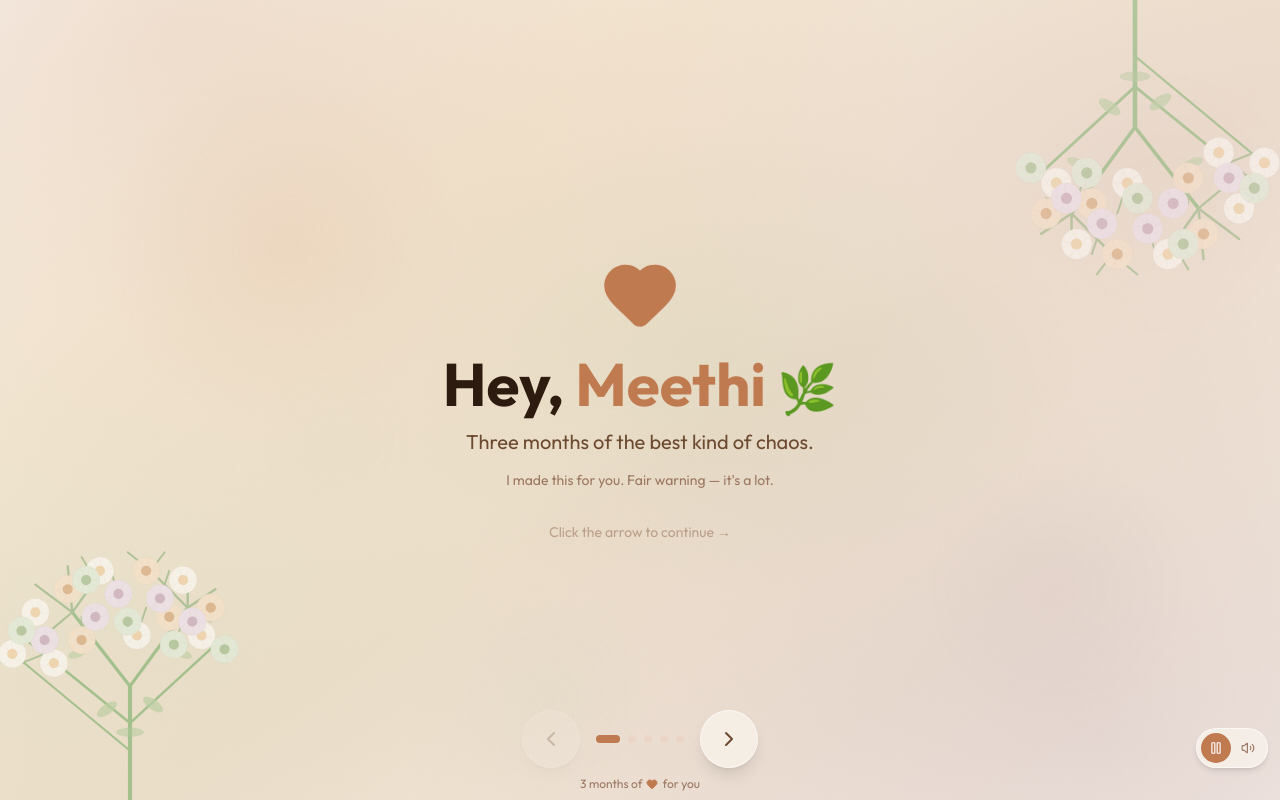
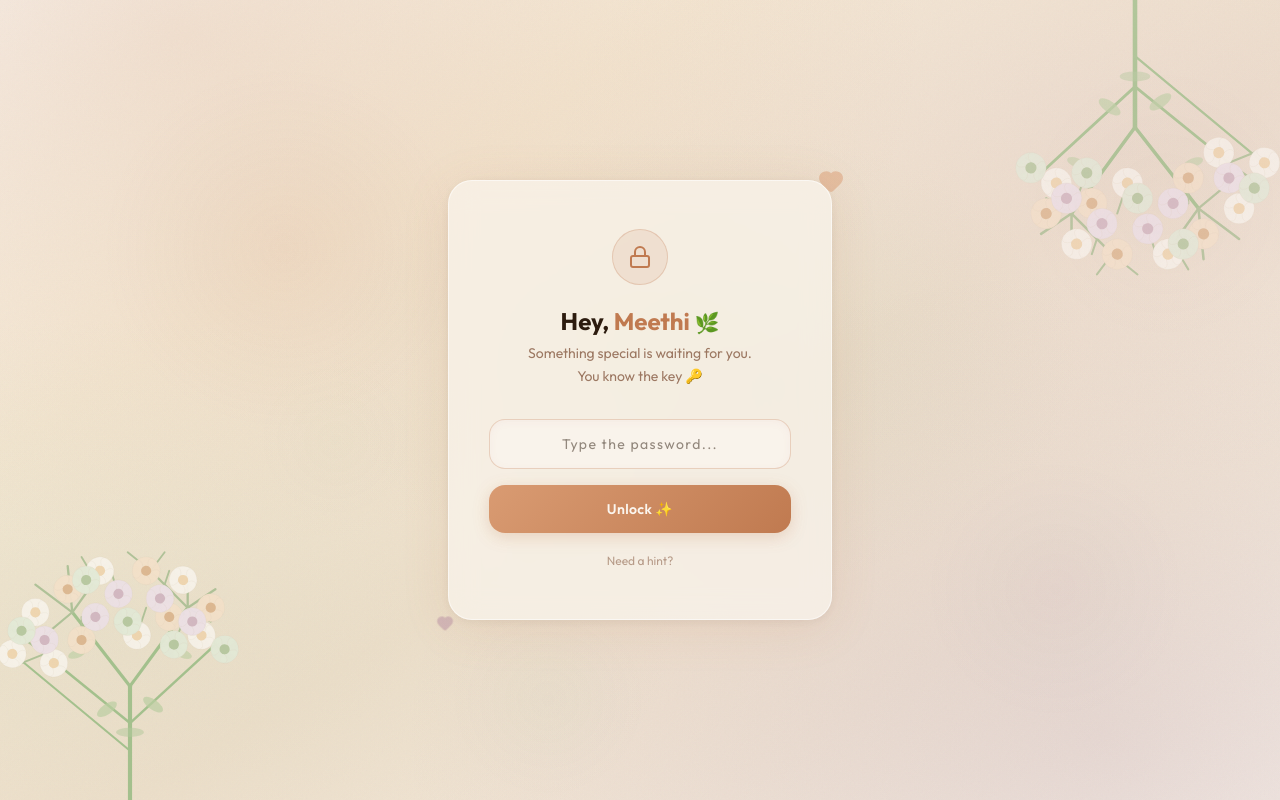
Before and after one commit to aarush-glitch/3-month, a Next.js app: page / in a window 1280 px wide. Built offline with nearby package versions, Linux system fonts and the light colour scheme.

Commit message:
Add password

```diff
--- a/src/app/page.tsx
+++ b/src/app/page.tsx
@@ -9,6 +9,7 @@ import Letter from '@/components/Letter';
 import VoiceNotes from '@/components/Proposal';
 import MusicPlayer from '@/components/MusicPlayer';
 import BabysBreath from '@/components/BabysBreath';
+import PasswordGate from '@/components/PasswordGate';
 
 // Phase definitions
 const phases = [
@@ -20,8 +21,13 @@ const phases = [
 ];
 
 export default function Home() {
+  const [unlocked, setUnlocked] = useState(false);
   const [currentPhase, setCurrentPhase] = useState(0);
   const [[page, direction], setPage] = useState([0, 0]);
+
+  if (!unlocked) {
+    return <PasswordGate onUnlock={() => setUnlocked(true)} />;
+  }
 
   const paginate = (newDirection: number) => {
     const newPhase = currentPhase + newDirection;
--- /dev/null
+++ b/src/components/PasswordGate.tsx
@@ -0,0 +1,238 @@
+'use client';
+
+import { useState, useRef, useEffect } from 'react';
+import { motion, AnimatePresence } from 'framer-motion';
+import { Heart, Lock, Unlock } from 'lucide-react';
+import BabysBreath from './BabysBreath';
+
+interface PasswordGateProps {
+  onUnlock: () => void;
+}
+
+const CORRECT_PASSWORD = 'Ihateyousomuchxyz';
+
+export default function PasswordGate({ onUnlock }: PasswordGateProps) {
+  const [value, setValue] = useState('');
+  const [shake, setShake] = useState(false);
+  const [unlocking, setUnlocking] = useState(false);
+  const [hint, setHint] = useState(false);
+  const inputRef = useRef<HTMLInputElement>(null);
+
+  // Auto-focus on mount
+  useEffect(() => {
+    inputRef.current?.focus();
+  }, []);
+
+  const handleSubmit = (e: React.FormEvent) => {
+    e.preventDefault();
+    if (value === CORRECT_PASSWORD) {
+      setUnlocking(true);
+      setTimeout(() => onUnlock(), 1200);
+    } else {
+      setShake(true);
+      setValue('');
+      setTimeout(() => setShake(false), 600);
+    }
+  };
+
+  return (
+    <AnimatePresence>
+      {!unlocking ? (
+        <motion.div
+          key="gate"
+          className="fixed inset-0 z-50 flex items-center justify-center"
+          initial={{ opacity: 1 }}
+          exit={{ opacity: 0, scale: 1.04 }}
+          transition={{ duration: 0.7, ease: 'easeInOut' }}
+        >
+          {/* ── Ambient orbs (same as main page) ── */}
+          <div className="fixed inset-0 pointer-events-none overflow-hidden z-0">
+            {[
+              { w: 340, x: '8%', y: '12%', colorA: 'rgba(192,122,80,0.10)', dur: 12 },
+              { w: 260, x: '72%', y: '58%', colorA: 'rgba(123,79,110,0.07)', dur: 16 },
+              { w: 200, x: '35%', y: '75%', colorA: 'rgba(140,175,126,0.08)', dur: 10 },
+              { w: 280, x: '80%', y: '8%', colorA: 'rgba(192,122,80,0.07)', dur: 14 },
+              { w: 160, x: '20%', y: '45%', colorA: 'rgba(140,175,126,0.06)', dur: 18 },
+            ].map((orb, i) => (
+              <motion.div
+                key={i}
+                className="absolute rounded-full"
+                style={{
+                  width: `${orb.w}px`,
+                  height: `${orb.w}px`,
+                  left: orb.x,
+                  top: orb.y,
+                  background: `radial-gradient(circle, ${orb.colorA} 0%, transparent 70%)`,
+                }}
+                animate={{ y: [0, -18, 0], x: [0, 12, 0], opacity: [0.4, 0.75, 0.4], scale: [1, 1.08, 1] }}
+                transition={{ duration: orb.dur, repeat: Infinity, delay: i * 2.5, ease: 'easeInOut' }}
+              />
+            ))}
+          </div>
+
+          {/* ── Baby's Breath corners ── */}
+          <BabysBreath className="babys-breath-fixed-bl" />
+          <BabysBreath className="babys-breath-fixed-tr" />
+
+          {/* ── Card ── */}
+          <motion.div
+            className="relative z-10 glass rounded-3xl px-10 py-12 max-w-sm w-full mx-4 text-center"
+            style={{ boxShadow: '0 8px 48px rgba(192,122,80,0.13), 0 2px 12px rgba(0,0,0,0.06)' }}
+            initial={{ opacity: 0, y: 32, scale: 0.96 }}
+            animate={{ opacity: 1, y: 0, scale: 1 }}
+            transition={{ duration: 0.7, ease: 'easeOut' }}
+          >
+            {/* Lock icon */}
+            <motion.div
+              className="mx-auto mb-5 w-14 h-14 rounded-full flex items-center justify-center"
+              style={{ background: 'rgba(192,122,80,0.12)', border: '1.5px solid rgba(192,122,80,0.25)' }}
+              animate={{ scale: [1, 1.07, 1] }}
+              transition={{ duration: 2.8, repeat: Infinity, ease: 'easeInOut' }}
+            >
+              <Lock className="w-6 h-6" style={{ color: 'var(--amber)' }} />
+            </motion.div>
+
+            <motion.h1
+              className="text-2xl font-bold mb-1"
+              style={{ color: 'var(--text-primary)' }}
+              initial={{ opacity: 0, y: 10 }}
+              animate={{ opacity: 1, y: 0 }}
+              transition={{ delay: 0.2 }}
+            >
+              Hey,{' '}
+              <span style={{ color: 'var(--amber)' }}>Meethi</span>{' '}
+              <span className="font-handwritten text-xl" style={{ color: 'var(--stem)' }}>🌿</span>
+            </motion.h1>
+
+            <motion.p
+              className="text-sm mb-8 leading-relaxed"
+              style={{ color: 'var(--text-muted)' }}
+              initial={{ opacity: 0 }}
+              animate={{ opacity: 1 }}
+              transition={{ delay: 0.35 }}
+            >
+              Something special is waiting for you.<br />
+              You know the key 🔑
+            </motion.p>
+
+            {/* Form */}
+            <form onSubmit={handleSubmit} className="flex flex-col gap-4">
+              <motion.div
+                animate={shake ? { x: [-10, 10, -8, 8, -5, 5, 0] } : {}}
+                transition={{ duration: 0.5 }}
+              >
+                <input
+                  ref={inputRef}
+                  type="password"
+                  value={value}
+                  onChange={e => setValue(e.target.value)}
+                  placeholder="Type the password..."
+                  autoComplete="off"
+                  id="password-input"
+                  className="w-full rounded-2xl px-5 py-3.5 text-sm outline-none text-center tracking-widest"
+                  style={{
+                    background: 'rgba(251,246,239,0.7)',
+                    border: shake
+                      ? '1.5px solid rgba(192,80,80,0.55)'
+                      : '1.5px solid rgba(192,122,80,0.30)',
+                    color: 'var(--text-primary)',
+                    fontFamily: 'var(--font-outfit), Outfit, sans-serif',
+                    boxShadow: 'inset 0 2px 8px rgba(192,122,80,0.06)',
+                    transition: 'border-color 0.2s',
+                  }}
+                />
+              </motion.div>
+
+              {shake && (
+                <motion.p
+                  className="text-xs -mt-2"
+                  style={{ color: 'rgba(192,80,80,0.8)' }}
+                  initial={{ opacity: 0 }}
+                  animate={{ opacity: 1 }}
+                >
+                  Hmm, that&apos;s not it 🙈
+                </motion.p>
+              )}
+
+              <motion.button
+                type="submit"
+                id="unlock-button"
+                whileHover={{ scale: 1.03 }}
+                whileTap={{ scale: 0.97 }}
+                className="w-full rounded-2xl py-3.5 text-sm font-semibold tracking-wide transition-all duration-200"
+                style={{
+                  background: 'linear-gradient(135deg, var(--amber-light), var(--amber))',
+                  color: '#FBF6EF',
+                  boxShadow: '0 4px 16px rgba(192,122,80,0.25)',
+                  fontFamily: 'var(--font-outfit), Outfit, sans-serif',
+                }}
+              >
+                Unlock ✨
+              </motion.button>
+            </form>
+
+            {/* Hint toggle */}
+            <button
+              onClick={() => setHint(h => !h)}
+              className="mt-5 text-xs underline-offset-2 hover:underline transition-opacity"
+              style={{ color: 'var(--text-muted)', opacity: 0.7 }}
+            >
+              {hint ? 'Hide hint' : 'Need a hint?'}
+            </button>
+
+            <AnimatePresence>
+              {hint && (
+                <motion.p
+                  className="text-xs mt-2 italic font-handwritten text-lg"
+                  style={{ color: 'var(--plum-light)' }}
+                  initial={{ opacity: 0, y: -6 }}
+                  animate={{ opacity: 1, y: 0 }}
+                  exit={{ opacity: 0, y: -6 }}
+                >
+                  It&apos;s something you say when you&apos;re actually obsessed 🙃
+                </motion.p>
+              )}
+            </AnimatePresence>
+
+            {/* Decorative hearts */}
+            <div className="absolute -top-3 -right-3 pointer-events-none">
+              <Heart className="w-6 h-6 heartbeat" style={{ color: 'var(--amber-light)', fill: 'var(--amber-light)', opacity: 0.5 }} />
+            </div>
+            <div className="absolute -bottom-3 -left-3 pointer-events-none">
+              <Heart className="w-4 h-4 heartbeat" style={{ color: 'var(--plum-light)', fill: 'var(--plum-light)', opacity: 0.4 }} />
+            </div>
+          </motion.div>
+        </motion.div>
+      ) : (
+        /* ── Unlock celebration overlay ── */
+        <motion.div
+          key="unlocking"
+          className="fixed inset-0 z-50 flex flex-col items-center justify-center"
+          initial={{ opacity: 0 }}
+          animate={{ opacity: 1 }}
+          exit={{ opacity: 0 }}
+          transition={{ duration: 0.4 }}
+        >
+          <motion.div
+            initial={{ scale: 0 }}
+            animate={{ scale: [0, 1.3, 1] }}
+            transition={{ duration: 0.5, ease: 'easeOut' }}
+            className="rounded-full p-6 mb-4"
+            style={{ background: 'rgba(192,122,80,0.15)' }}
+          >
+            <Unlock className="w-10 h-10" style={{ color: 'var(--amber)' }} />
+          </motion.div>
+          <motion.p
+            className="text-xl font-semibold"
+            style={{ color: 'var(--text-primary)' }}
+            initial={{ opacity: 0, y: 10 }}
+            animate={{ opacity: 1, y: 0 }}
+            transition={{ delay: 0.3 }}
+          >
+            There she is 🧡
+          </motion.p>
+        </motion.div>
+      )}
+    </AnimatePresence>
+  );
+}
```
